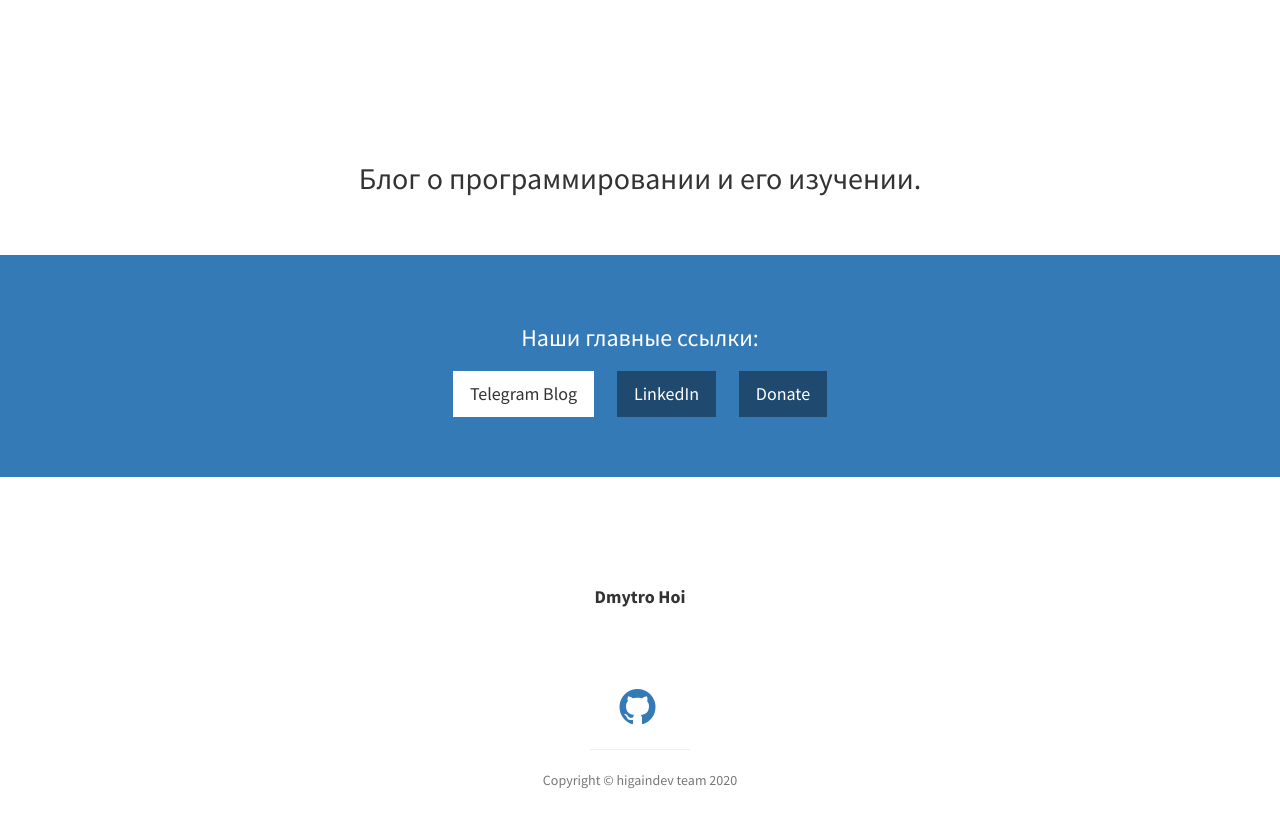
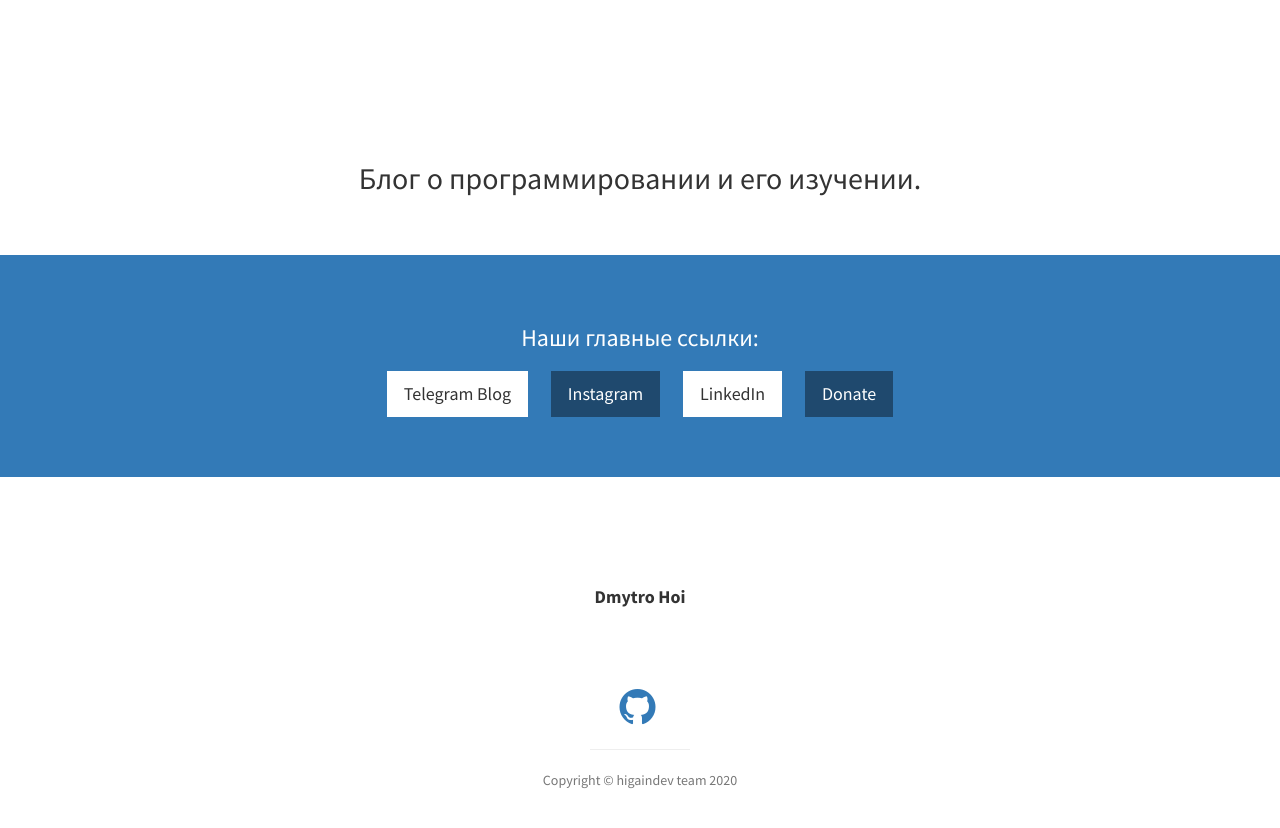
Before and after one commit to higaindev/higaindev.github.io, a Jekyll site: the page built from index.html, in a window 1280 px wide and 900 px high, scrolled down 808 px. Shown: the top 828 px of the window. Built offline with Jekyll 4.4.1, drawn with Linux system fonts in a browser that asks for light colours.

Commit message:
Update contact

```diff
--- a/_includes/call-to-action.html
+++ b/_includes/call-to-action.html
@@ -4,7 +4,8 @@
       <div class="col-lg-12 text-center">
         <h3>Наши главные ссылки:</h3>
         <a href="https://t.me/s/higaindev" class="btn btn-lg btn-light"><i class="fab fa-telegram"></i> Telegram Blog</a>
-        <a href="https://linkedin.com/in/higaindev" class="btn btn-lg btn-dark">LinkedIn</a>
+        <a href="https://instagram.com/higaindev" class="btn btn-lg btn-dark">Instagram</a>
+        <a href="https://www.linkedin.com/company/higaindev" class="btn btn-lg btn-light">LinkedIn</a>
         <a href="https://dmytrohoi.com/send_money" class="btn btn-lg btn-dark">Donate</a>
       </div>
     </div>
```
